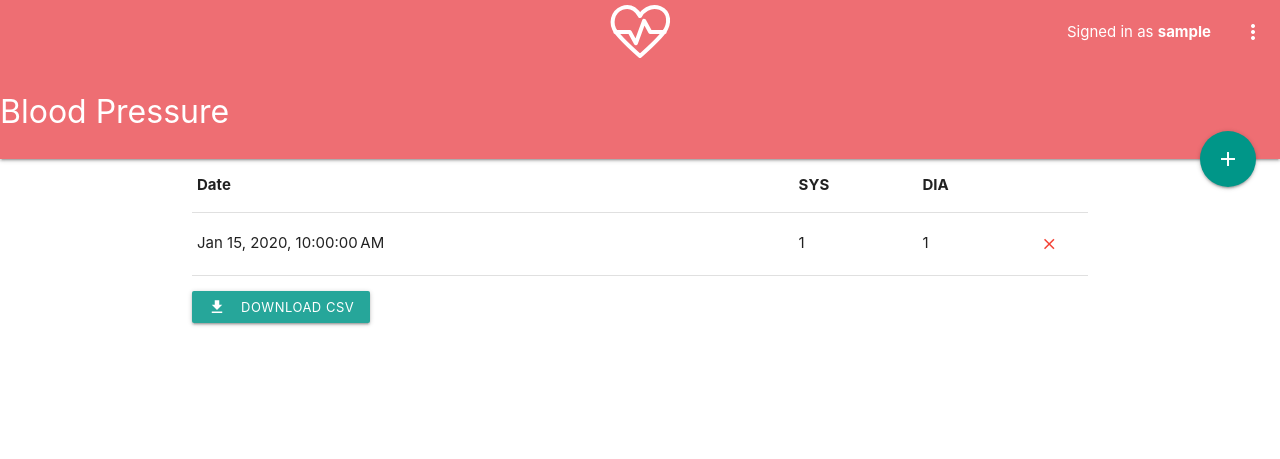
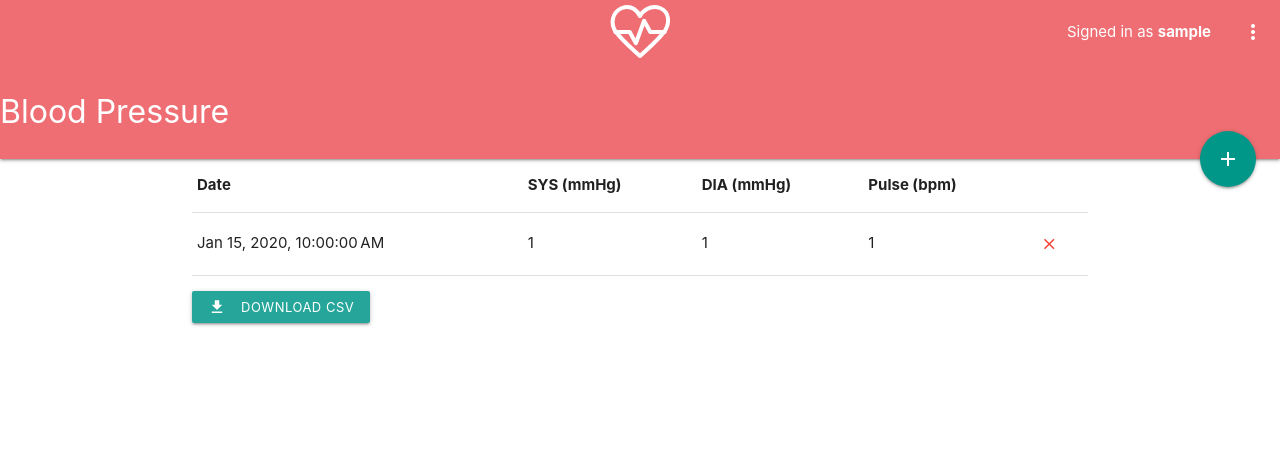
Before and after one commit to M-Mueller/health-tracker, a Flask app: page /blood_pressure in a window 1280 px wide. Shown: the top 459 px of the page. Run offline with Flask 2, Linux system fonts and the light colour scheme; a user stored in the database is signed in; tables that the repository leaves empty hold one stand-in row (values such as "Sample post").

Commit message:
Add pulse

```diff
--- a/main.py
+++ b/main.py
@@ -100,12 +100,14 @@ def blood_pressure(key):
             minute = int(request.form['minute'])
             systolic = int(request.form['systolic'])
             diastolic = int(request.form['diastolic'])
+            pulse = int(request.form['pulse'])
 
             measurement = BloodPressure(
                 user=current_user,
                 date=datetime.datetime(date.year, date.month, date.day, hour, minute),
                 systolic=systolic,
                 diastolic=diastolic,
+                pulse=pulse,
             )
             db.session.add(measurement)
             db.session.commit()
@@ -137,8 +139,8 @@ def blood_pressure(key):
         rows = BloodPressure.query.with_parent(current_user).order_by(BloodPressure.date.desc())[0:ROWS_PER_PAGE]
         return render_template(
             'blood_pressure.html',
-            header=(gettext('Date'), gettext('SYS'), gettext('DIA')),
-            rows=[(row.id, format_datetime(row.date), row.systolic, row.diastolic) for row in rows],
+            header=(gettext('Date'), gettext('SYS') + ' (mmHg)', gettext('DIA') + ' (mmHg)', gettext('Pulse (bpm)')),
+            rows=[(row.id, format_datetime(row.date), row.systolic, row.diastolic, row.pulse) for row in rows],
             total_pages=total_pages,
             active_page=active_page,
         )
@@ -149,10 +151,10 @@ def blood_pressure(key):
 @login_required
 def blood_pressure_csv():
     rows = [
-        (row.date.isoformat(), row.systolic, row.diastolic)
+        (row.date.isoformat(), row.systolic, row.diastolic, row.pulse)
         for row in BloodPressure.query.filter_by(user=current_user).order_by(BloodPressure.date)
     ]
-    return send_csv('blood_pressure', ['date', 'systolic', 'diastolic'], rows)
+    return send_csv('blood_pressure', ['date', 'systolic', 'diastolic', 'pulse'], rows)
 
 
 def send_csv(name, headers, rows):
--- a/models.py
+++ b/models.py
@@ -26,6 +26,7 @@ class BloodPressure(db.Model):
     date = db.Column(db.DateTime, nullable=False)
     systolic = db.Column(db.Integer, nullable=False)
     diastolic = db.Column(db.Integer, nullable=False)
+    pulse = db.Column(db.Integer, nullable=False)
 
     def __repr__(self):
-        return f'<BloodPressure {self.user.username} {self.date.isoformat()} {self.systolic}/{self.diastolic}>'
+        return f'<BloodPressure {self.user.username} {self.date.isoformat()} {self.systolic}/{self.diastolic} {self.pulse}>'
--- a/templates/blood_pressure.html
+++ b/templates/blood_pressure.html
@@ -50,19 +50,18 @@
                           </select>
                           <label>{{ gettext("Minute") }}</label>
                       </div>
-                  </div>
-                  <div class="row">
                       <p class="range-field col s12">
                           <label>{{ gettext("Systolic") }}</label>
                           <input id="systolic" name="systolic" class="range" type="range" min="40" max="200" />
                       </p>
-                  </div>
-                  <div class="row">
                       <p class="range-field col s12">
                           <label>{{ gettext("Diastolic") }}</label>
                           <input id="diastolic" name="diastolic" class="range" type="range" min="20" max="120" />
                       </p>
-                  </div>
+                      <p class="range-field col s12">
+                          <label>{{ gettext("Pulse") }}</label>
+                          <input id="pulse" name="pulse" class="range" type="range" min="20" max="200" />
+                      </p>
               </div>
               <div class="modal-footer">
                   <button type="button" class="modal-close waves-effect waves-green btn-flat">{{ gettext("Cancel") }}</button>
```
Also changed, not shown: translations/fr/LC_MESSAGES/messages.po, 1 other file.
